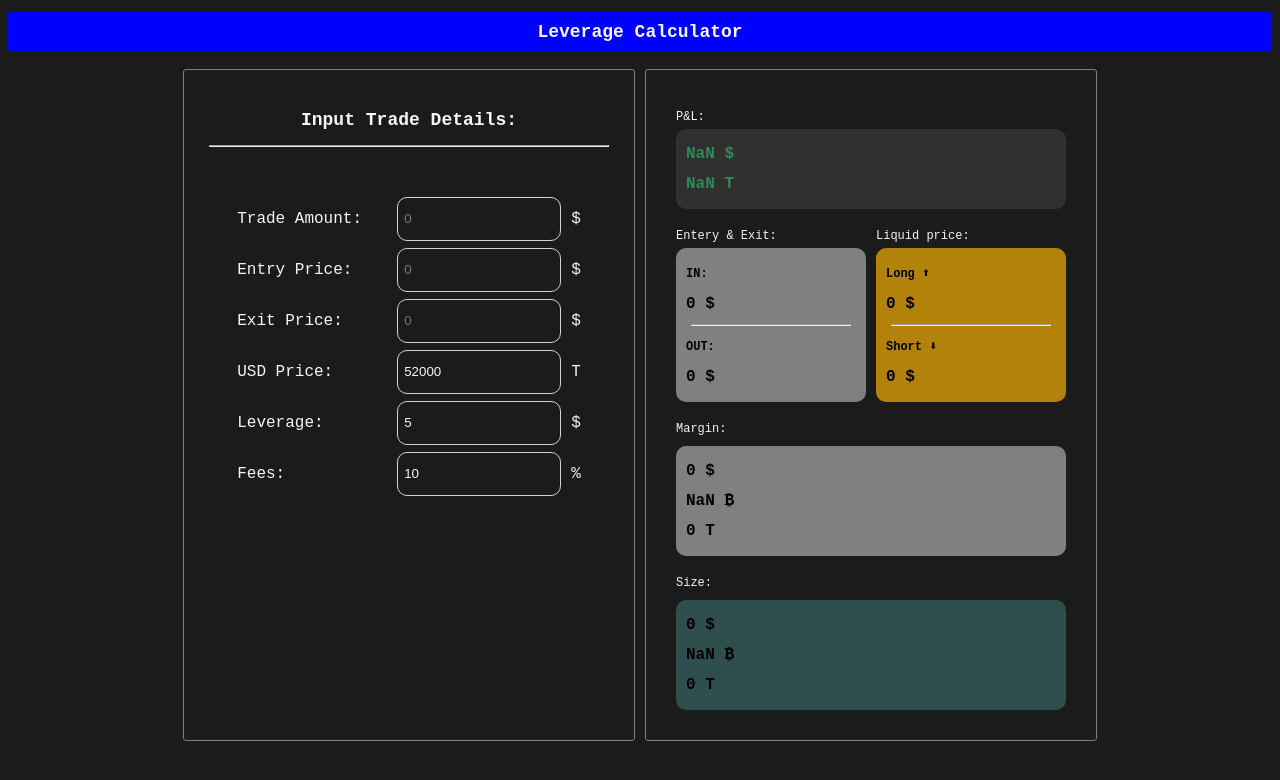
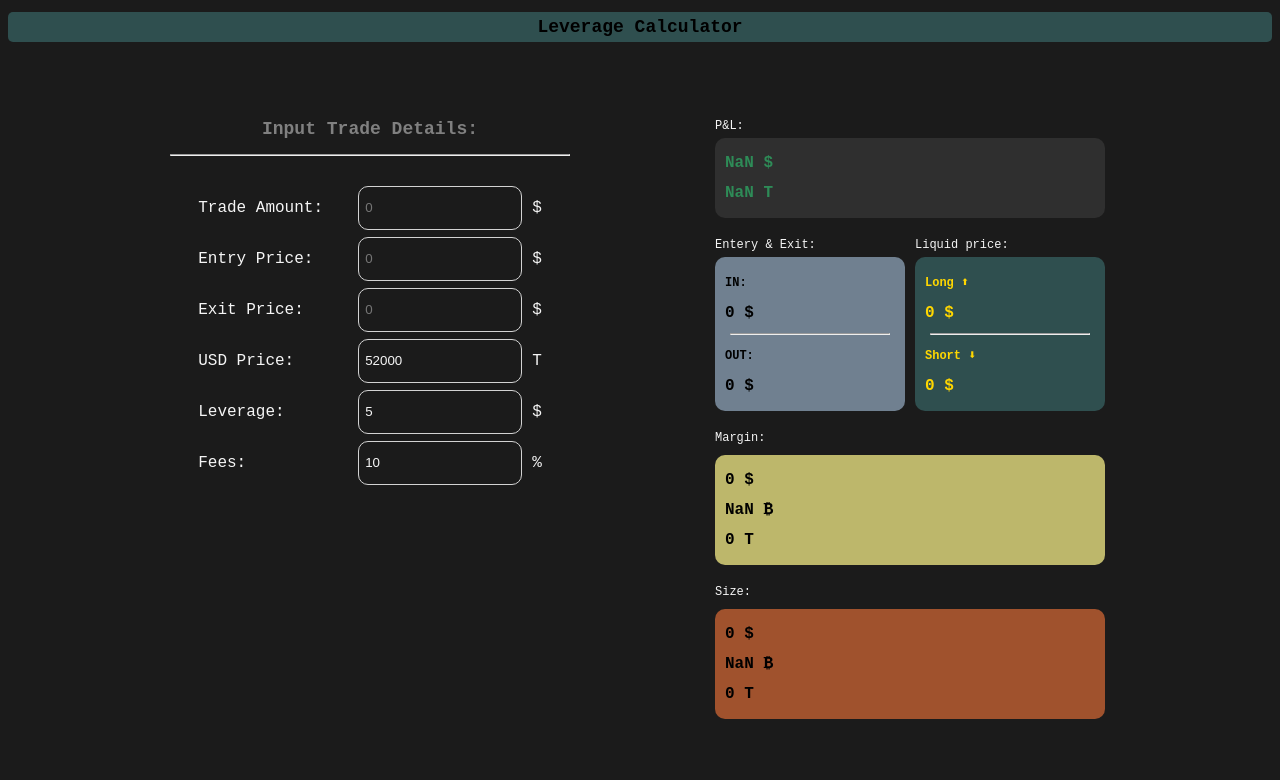
Before and after one commit to samdeez/leverage-calculator, a React (Create React App) app: page / in a window 1280 px wide. Shown: the top 780 px of the page. Built offline with nearby package versions, Linux system fonts and the light colour scheme.

Commit message:
redesign!

```diff
--- a/src/App.js
+++ b/src/App.js
@@ -52,24 +52,14 @@ const App = () => {
 
   return (
     <div className="container-wrapper">
-      <h1
-        style={{
-          //marginTop: "100px",
-          backgroundColor: "blue",
-          borderRadius: "3px",
-          padding: "10px",
-          textAlign: "center",
-          color: "whitesmoke",
-          fontFamily: "monospace",
-        }}
-      >
-        Leverage Calculator
-      </h1>
+      <h1>Leverage Calculator</h1>
 
       <div className="container">
         <div className="insidecol">
-          <h2 style={{ textAlign: "center" }}>Input Trade Details:</h2>
-          <hr style={{ marginBottom: "50px" }} />
+          <h2 style={{ color: "gray", textAlign: "center" }}>
+            Input Trade Details:
+          </h2>
+          <hr style={{ marginBottom: "30px" }} />
           <div className="inputContainer">
             <div className="inputLabel">Trade Amount:</div>
             <input
@@ -150,7 +140,7 @@ const App = () => {
           <p
             className="resultgrid"
             style={{
-              backgroundColor: "#303030",
+              backgroundColor: "#2f2f2f",
               color: levCalc() < 0 ? "firebrick" : "seagreen",
             }}
           >
@@ -167,7 +157,7 @@ const App = () => {
               <div
                 className="resultgrid"
                 style={{
-                  backgroundColor: "gray",
+                  backgroundColor: "slategray",
                 }}
               >
                 <span style={{ fontSize: "small" }}>{"IN:"}</span> <br />
@@ -183,7 +173,8 @@ const App = () => {
               <div
                 className="resultgrid"
                 style={{
-                  backgroundColor: "rgb(178, 130, 10)",
+                  backgroundColor: "darkslategray",
+                  color: "gold",
                 }}
               >
                 <span style={{ fontSize: "small" }}>Long ⬆</span>
@@ -214,7 +205,7 @@ const App = () => {
             <p
               className="resultgrid"
               style={{
-                backgroundColor: "darkslategray",
+                backgroundColor: "sienna",
               }}
             >
               {(invest * leverage).toLocaleString()} $
--- a/src/styles.css
+++ b/src/styles.css
@@ -5,6 +5,13 @@ html {
 h1,
 h2 {
   font-size: 18px;
+}
+h1 {
+  background-color: darkslategray;
+  border-radius: 5px;
+  padding: 5px;
+  font-family: monospace;
+  text-align: center;
 }
 .App {
   font-family: sans-serif;
@@ -22,10 +29,8 @@ h2 {
   flex-direction: column;
 }
 .insidecol {
-  border: 1px solid gray;
-  border-radius: 3px;
-  margin: 5px;
-  padding: 25px;
+  margin: 10px;
+  padding: 10px;
 }
 .inputContainer {
   display: flex;
@@ -83,7 +88,7 @@ input:focus {
 .resultgrid {
   color: black;
   font-weight: bold;
-  background-color: gray;
+  background-color: darkkhaki;
   border-radius: 10px;
   padding: 10px;
   line-height: 30px;
@@ -93,6 +98,9 @@ input:focus {
   display: flex;
   flex-direction: column;
 }
+hr {
+  color: gray;
+}
 
 @media only screen and (min-width: 1024px) {
   .container {
@@ -101,5 +109,8 @@ input:focus {
   }
   .insidecol {
     width: 400px;
+    margin: 40px;
+    margin-left: 60px;
+    margin-right: 60px;
   }
 }
```
